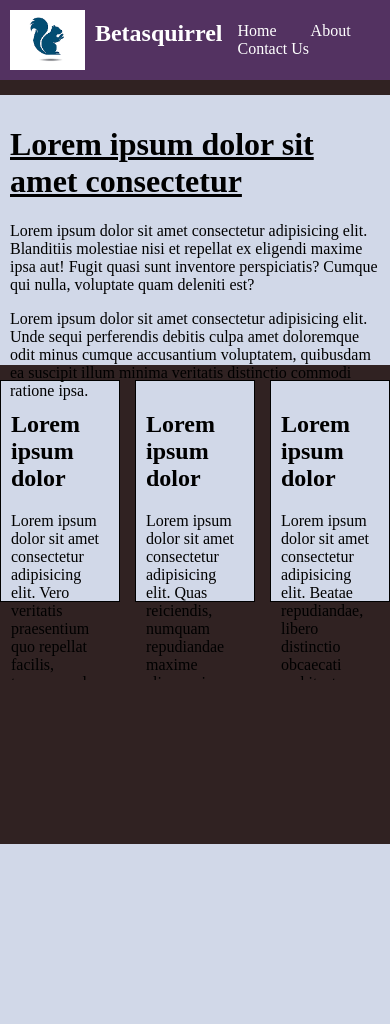
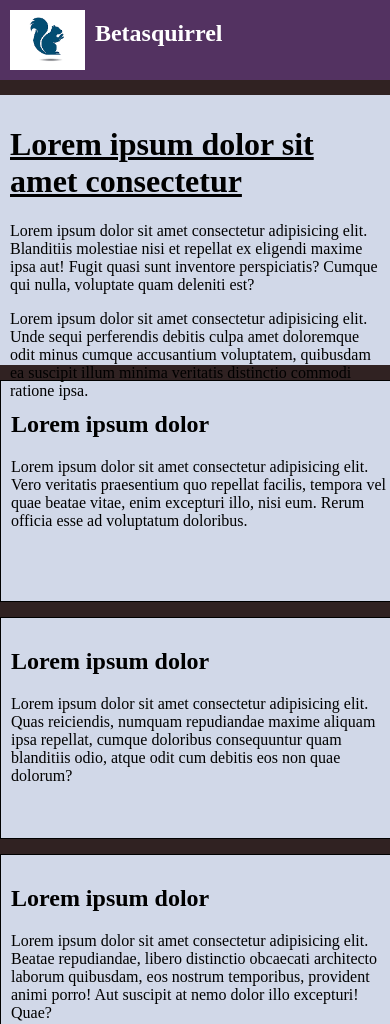
Before and after one commit to Saifunnisakk/betasquirrel-task, a PHP site: page /task-1/index.html in a window 390 px wide. Before the commit the page ends 844 px from the top, so only its background shows below. Run offline with PHP 8.4, Linux system fonts and the light colour scheme.

Commit message:
some functions added

```diff
--- a/task-1/css/style.css
+++ b/task-1/css/style.css
@@ -31,6 +31,9 @@ body {
   text-decoration: none;
   padding: 15px;
 }
+#main {
+  overflow: auto;
+}
 #main-container {
   background-color: #d1d8e8;
   height: 250px;
@@ -41,7 +44,7 @@ body {
   text-decoration: underline;
 }
 #sub-container {
-  height: 300px;
+  height: calc(100vh - 200px);
   width: calc(100vw);
   overflow: hidden;
   margin: 0 auto;
@@ -57,3 +60,16 @@ body {
 .m-r {
   margin-right: 15px;
 }
+@media only screen and (max-width: 650px) {
+  .right a {
+    display: none;
+  }
+  .boxes {
+    width: 100%;
+    margin-bottom: 15px;
+    padding: 10px;
+  }
+  #main-container {
+    padding: 10px;
+  }
+}
--- a/task-1/index.html
+++ b/task-1/index.html
@@ -21,18 +21,20 @@
         </nav>
       </div>
     </div>
+    <div id="main">
       <div id="main-container">
         <h1>Lorem ipsum dolor sit amet consectetur</h1>
         <p>
           Lorem ipsum dolor sit amet consectetur adipisicing elit. Blanditiis
-        molestiae nisi et repellat ex eligendi maxime ipsa aut! Fugit quasi sunt
-        inventore perspiciatis? Cumque qui nulla, voluptate quam deleniti est?
+          molestiae nisi et repellat ex eligendi maxime ipsa aut! Fugit quasi
+          sunt inventore perspiciatis? Cumque qui nulla, voluptate quam deleniti
+          est?
         </p>
         <p>
           Lorem ipsum dolor sit amet consectetur adipisicing elit. Unde sequi
-        perferendis debitis culpa amet doloremque odit minus cumque accusantium
-        voluptatem, quibusdam ea suscipit illum minima veritatis distinctio
-        commodi ratione ipsa.
+          perferendis debitis culpa amet doloremque odit minus cumque
+          accusantium voluptatem, quibusdam ea suscipit illum minima veritatis
+          distinctio commodi ratione ipsa.
         </p>
       </div>
       <div id="sub-container">
@@ -41,8 +43,8 @@
           <p>
             Lorem ipsum dolor sit amet consectetur adipisicing elit. Vero
             veritatis praesentium quo repellat facilis, tempora vel quae beatae
-          vitae, enim excepturi illo, nisi eum. Rerum officia esse ad voluptatum
-          doloribus.
+            vitae, enim excepturi illo, nisi eum. Rerum officia esse ad
+            voluptatum doloribus.
           </p>
         </div>
         <div class="boxes m-r">
@@ -58,10 +60,11 @@
           <h2>Lorem ipsum dolor</h2>
           <p>
             Lorem ipsum dolor sit amet consectetur adipisicing elit. Beatae
-          repudiandae, libero distinctio obcaecati architecto laborum quibusdam,
-          eos nostrum temporibus, provident animi porro! Aut suscipit at nemo
-          dolor illo excepturi! Quae?
+            repudiandae, libero distinctio obcaecati architecto laborum
+            quibusdam, eos nostrum temporibus, provident animi porro! Aut
+            suscipit at nemo dolor illo excepturi! Quae?
           </p>
+        </div>
       </div>
     </div>
   </body>
```
Lines whose indentation alone changed are shown as unchanged.
